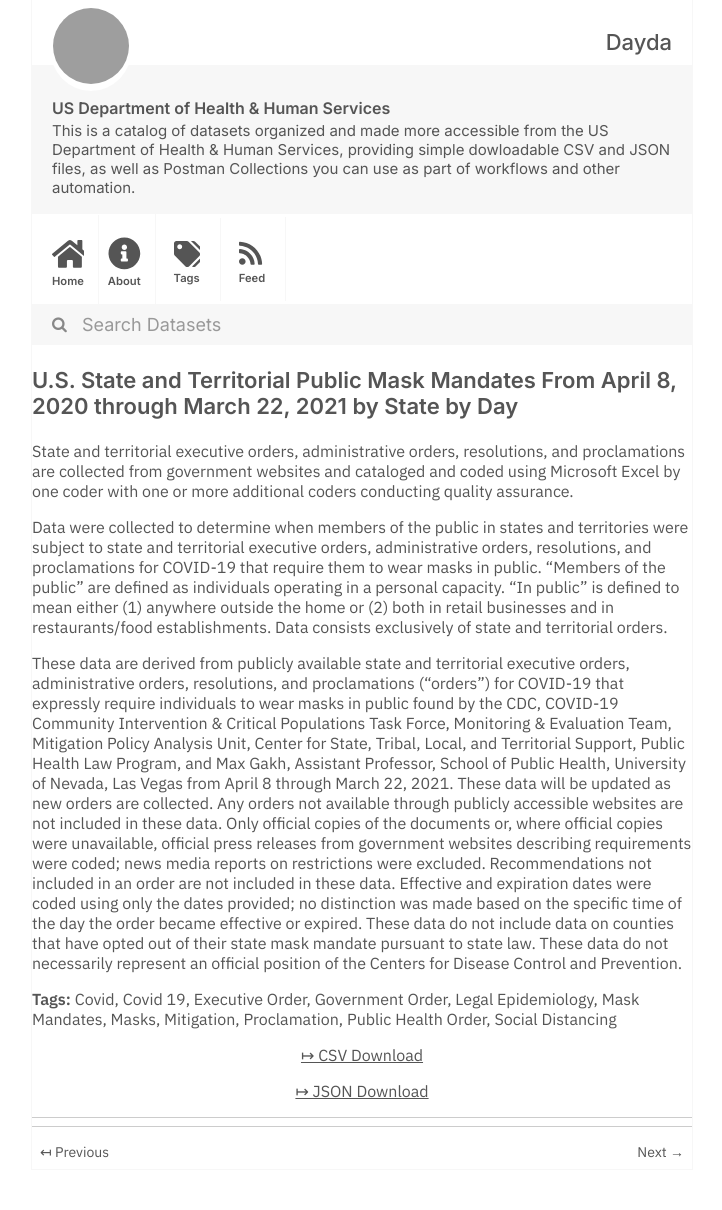
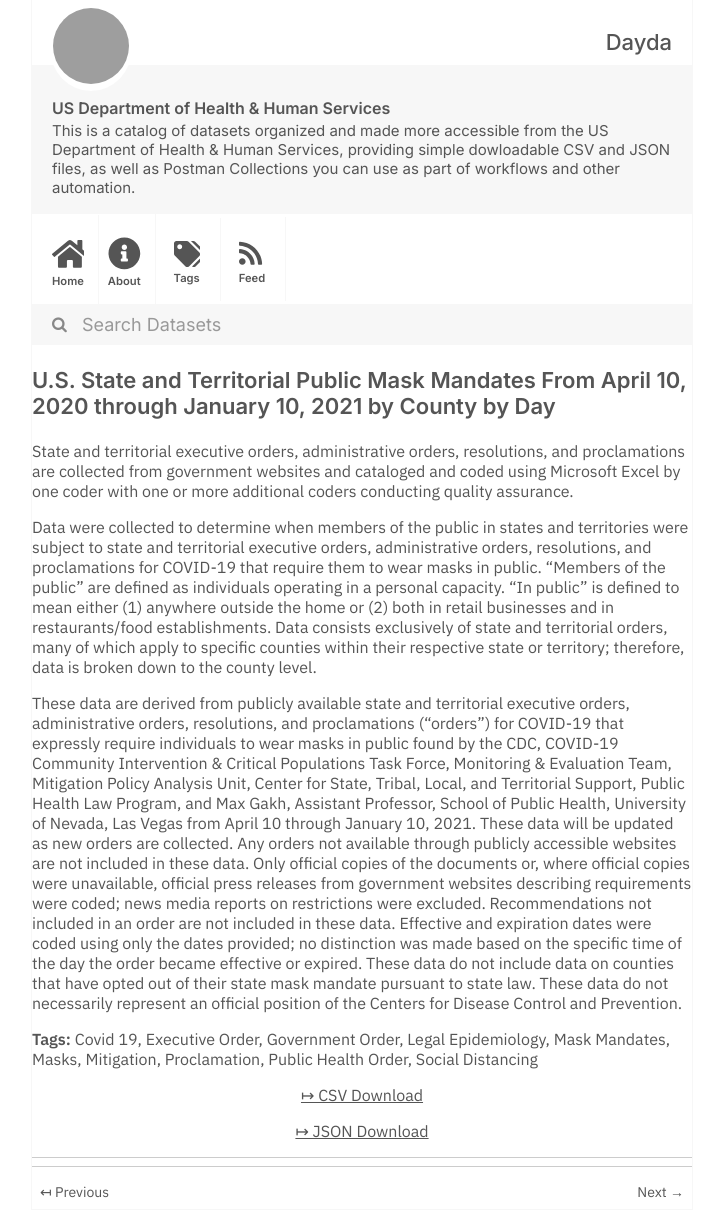
Before and after one commit to dayda-entities/us-department-of-health-and-human-services, a Jekyll site: the page built from _posts/2021-03-16-us-state-and-territorial-publi.md, in a window 1280 px wide. Shown: the whole page, without its empty margins (278-1000 px from the left). Built offline with Jekyll 4.4.1, drawn with Linux system fonts in a browser that asks for light colours; before the commit the page ends 1170 px from its top, so only the background shows below that; grey boxes are pictures that could not be loaded.

Commit message:
Publish Data

```diff
--- a/_posts/2021-03-16-us-state-and-territorial-publi.md
+++ b/_posts/2021-03-16-us-state-and-territorial-publi.md
@@ -1,13 +1,12 @@
 ---
 title: >-
-  U.S. State and Territorial Public Mask Mandates From April 8, 2020 through
-  March 22, 2021 by State by Day
-created: '2021-03-16T19:31:09.209628'
-modified: '2021-04-25T14:42:36.707635'
+  U.S. State and Territorial Public Mask Mandates From April 10, 2020 through
+  January 10, 2021 by County by Day
+created: '2021-03-16T19:03:05.549109'
+modified: '2021-03-16T19:03:05.549116'
 state: active
 type: dataset
 tags:
-  - Covid
   - Covid 19
   - Executive Order
   - Government Order
@@ -19,13 +18,13 @@ tags:
   - Public Health Order
   - Social Distancing
 groups: []
-csv_url: 'https://data.cdc.gov/api/views/tzyy-aayg/rows.csv?accessType=DOWNLOAD'
-json_url: 'https://data.cdc.gov/api/views/tzyy-aayg/rows.json?accessType=DOWNLOAD'
+csv_url: 'https://data.cdc.gov/api/views/62d6-pm5i/rows.csv?accessType=DOWNLOAD'
+json_url: 'https://data.cdc.gov/api/views/62d6-pm5i/rows.json?accessType=DOWNLOAD'
 layout: post
 
 ---
 State and territorial executive orders, administrative orders, resolutions, and proclamations are collected from government websites and cataloged and coded using Microsoft Excel by one coder with one or more additional coders conducting quality assurance.
 
-Data were collected to determine when members of the public in states and territories were subject to state and territorial executive orders, administrative orders, resolutions, and proclamations for COVID-19 that require them to wear masks in public. “Members of the public” are defined as individuals operating in a personal capacity. “In public” is defined to mean either (1) anywhere outside the home or (2) both in retail businesses and in restaurants/food establishments. Data consists exclusively of state and territorial orders.
+Data were collected to determine when members of the public in states and territories were subject to state and territorial executive orders, administrative orders, resolutions, and proclamations for COVID-19 that require them to wear masks in public. “Members of the public” are defined as individuals operating in a personal capacity. “In public” is defined to mean either (1) anywhere outside the home or (2) both in retail businesses and in restaurants/food establishments. Data consists exclusively of state and territorial orders, many of which apply to specific counties within their respective state or territory; therefore, data is broken down to the county level.
 
-These data are derived from publicly available state and territorial executive orders, administrative orders, resolutions, and proclamations (“orders”) for COVID-19 that expressly require individuals to wear masks in public found by the CDC, COVID-19 Community Intervention & Critical Populations Task Force, Monitoring & Evaluation Team, Mitigation Policy Analysis Unit, Center for State, Tribal, Local, and Territorial Support, Public Health Law Program, and Max Gakh, Assistant Professor, School of Public Health, University of Nevada, Las Vegas from April 8 through March 22, 2021. These data will be updated as new orders are collected. Any orders not available through publicly accessible websites are not included in these data. Only official copies of the documents or, where official copies were unavailable, official press releases from government websites describing requirements were coded; news media reports on restrictions were excluded. Recommendations not included in an order are not included in these data. Effective and expiration dates were coded using only the dates provided; no distinction was made based on the specific time of the day the order became effective or expired. These data do not include data on counties that have opted out of their state mask mandate pursuant to state law. These data do not necessarily represent an official position of the Centers for Disease Control and Prevention.
+These data are derived from publicly available state and territorial executive orders, administrative orders, resolutions, and proclamations (“orders”) for COVID-19 that expressly require individuals to wear masks in public found by the CDC, COVID-19 Community Intervention & Critical Populations Task Force, Monitoring & Evaluation Team, Mitigation Policy Analysis Unit, Center for State, Tribal, Local, and Territorial Support, Public Health Law Program, and Max Gakh, Assistant Professor, School of Public Health, University of Nevada, Las Vegas from April 10 through January 10, 2021.  These data will be updated as new orders are collected. Any orders not available through publicly accessible websites are not included in these data. Only official copies of the documents or, where official copies were unavailable, official press releases from government websites describing requirements were coded; news media reports on restrictions were excluded. Recommendations not included in an order are not included in these data. Effective and expiration dates were coded using only the dates provided; no distinction was made based on the specific time of the day the order became effective or expired. These data do not include data on counties that have opted out of their state mask mandate pursuant to state law. These data do not necessarily represent an official position of the Centers for Disease Control and Prevention.
```
